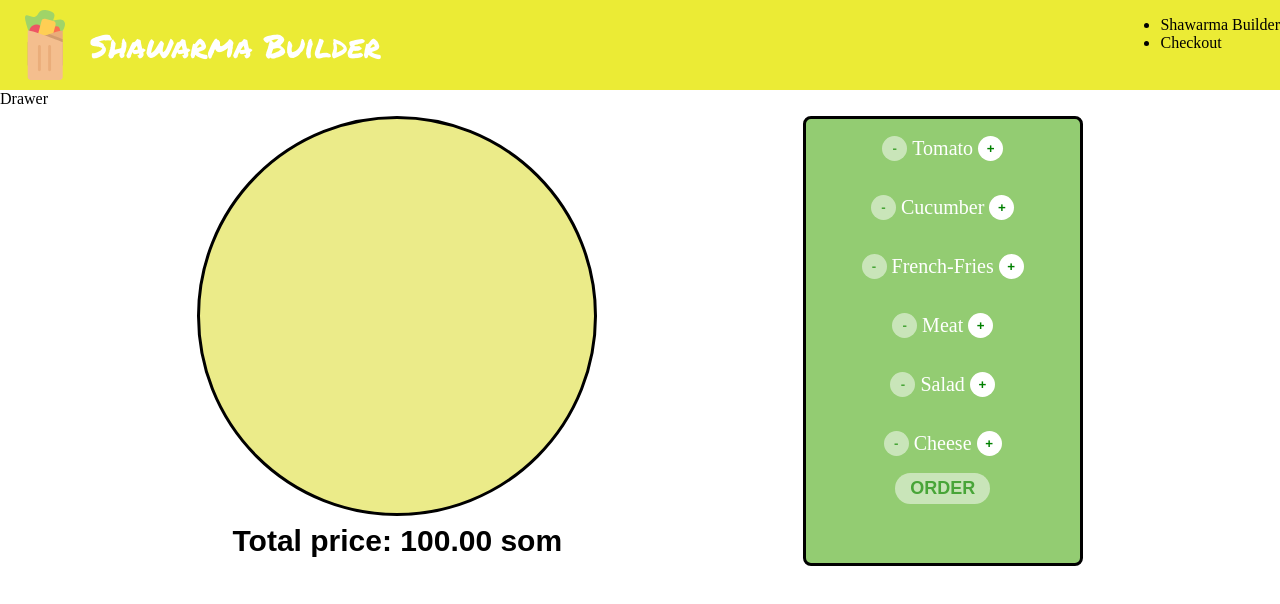
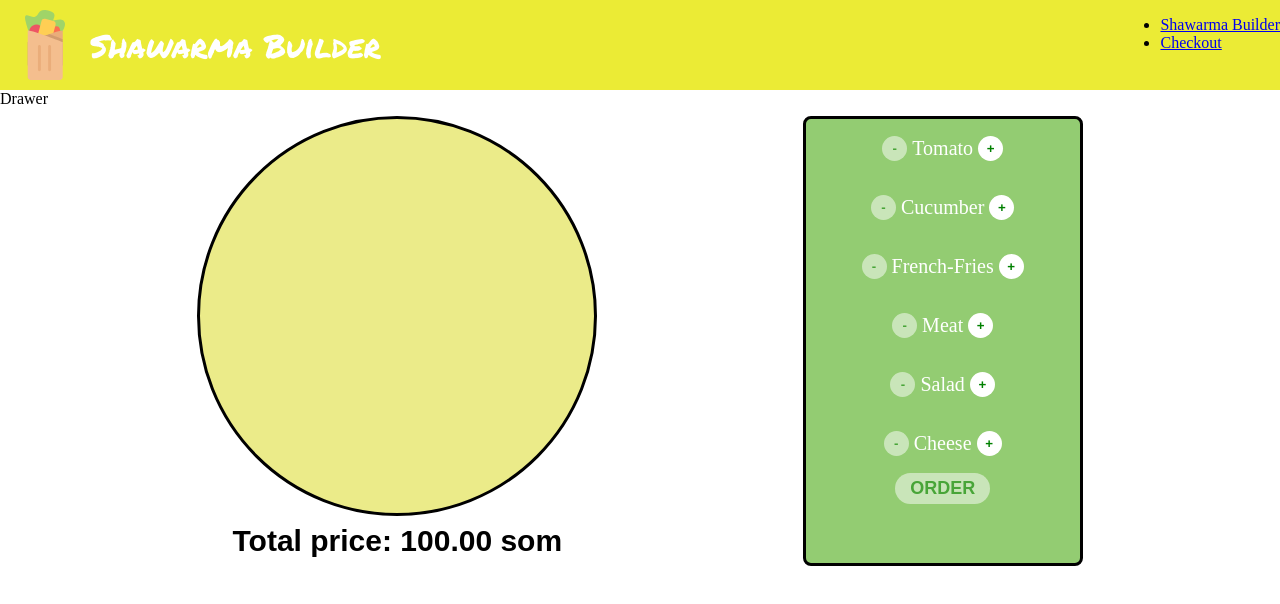
Before and after one commit to bayel-bakytov/shawarma-builder, a React (Create React App) app: page / in a window 1280 px wide. Shown: the top 604 px of the page. Built offline with nearby package versions, Linux system fonts and the light colour scheme.

Commit message:
Create navigation links

```diff
--- a/src/components/Layout/Toolbar/Navigation/Navigation.js
+++ b/src/components/Layout/Toolbar/Navigation/Navigation.js
@@ -3,8 +3,8 @@ import classes from "./Navigation.module.css";
 import NavigationItem from "./NavigationItem/NavigationItem";
 
 export default () => (
-    <ul className={classes.Navigation}>
-       <NavigationItem>Shawarma Builder</NavigationItem>
-       <NavigationItem>Checkout</NavigationItem>
-    </ul>
+  <ul className={classes.Navigation}>
+    <NavigationItem url="/">Shawarma Builder</NavigationItem>
+    <NavigationItem url="/checkout">Checkout</NavigationItem>
+  </ul>
 );
--- a/src/components/Layout/Toolbar/Navigation/NavigationItem/NavigationItem.js
+++ b/src/components/Layout/Toolbar/Navigation/NavigationItem/NavigationItem.js
@@ -1,3 +1,3 @@
 import React from "react";
 
-export default ({ children }) => <li>{children}</li>;
+export default ({ children,url }) => <li><a href={url}>{children}</a></li>;
```
